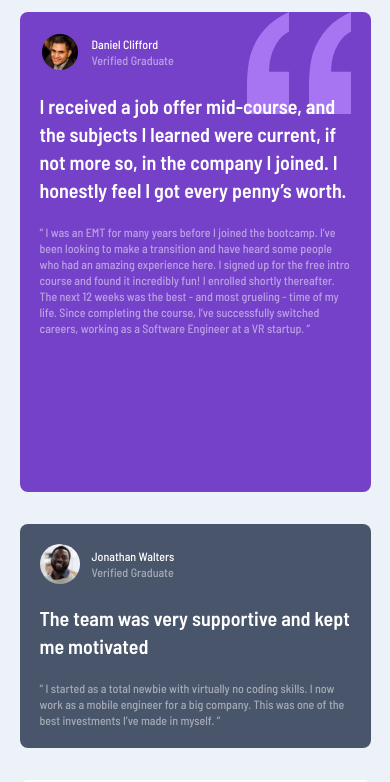
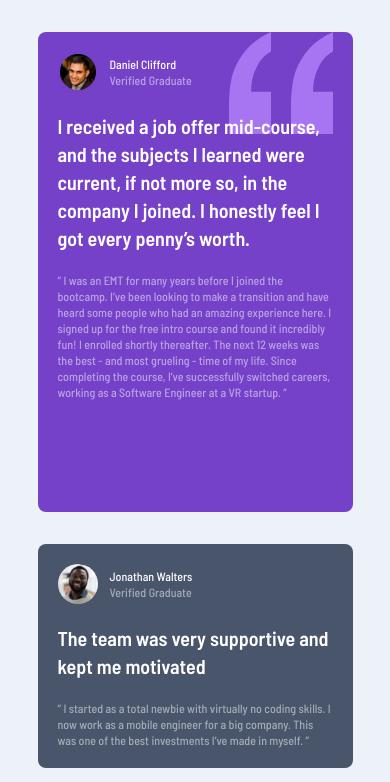
Before and after one commit to Abdelrahman-Shaalan/testimonials-grid-section-main, a website: page index.html in a window 390 px wide. Shown: the top 782 px of the page. Drawn offline with Linux system fonts and the light colour scheme.

Commit message:
Update index.html

```diff
--- a/index.html
+++ b/index.html
@@ -19,7 +19,7 @@
   </style>
 </head>
 <body>
-  <main class="bg-lightGrayishBlue min-h-screen flex flex-col items-center justify-center font-barlowSemiCondensed p-3 md:p-10 md:p-5">
+  <main class="bg-lightGrayishBlue min-h-screen flex flex-col items-center justify-center font-barlowSemiCondensed p-5 sm:p-10 md:p-5">
     <div class="parent py-3 md:py-0 h-fit grid grid-cols-1 grid-rows-8  md:grid-cols-4 md:grid-rows-2 gap-8">
 
       <div class="p-5 flex flex-col gap-5 bg-moderateViolet row-start-1 row-span-2 md:col-start-1 md:col-span-2 md:row-start-1 md:row-span-1 relative rounded-lg z-10">
```
